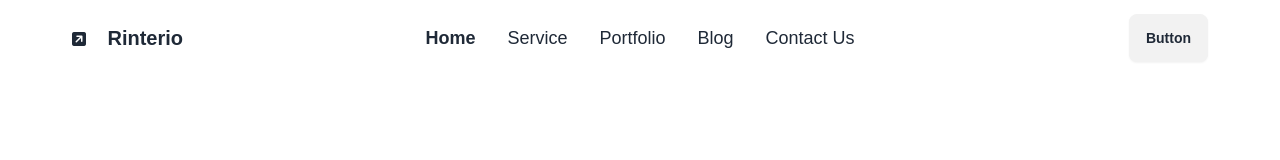
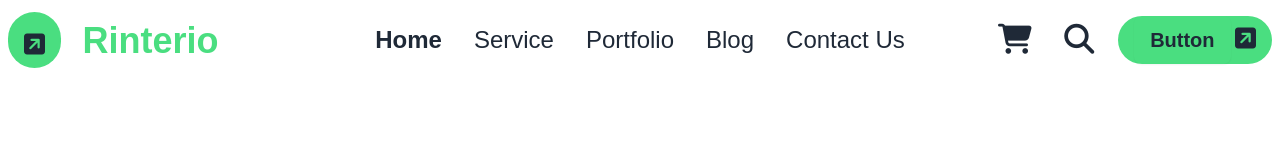
Before and after one commit to Alamin10231/Assignment-3, a website: page index.html in a window 1280 px wide. Drawn offline with nearby package versions, Linux system fonts and the light colour scheme.

Commit message:
navbar complete

```diff
--- a/index.html
+++ b/index.html
@@ -15,12 +15,12 @@
  <!-- font awasome cnd link -->
  <link rel="stylesheet" href="https://cdnjs.cloudflare.com/ajax/libs/font-awesome/6.6.0/css/all.min.css" integrity="sha512-Kc323vGBEqzTmouAECnVceyQqyqdsSiqLQISBL29aUW4U/M7pSPA/gEUZQqv1cwx4OnYxTxve5UMg5GT6L4JJg==" crossorigin="anonymous" referrerpolicy="no-referrer" />
 </head>
-<body class="mx-auto ">
+<body class="mx-auto container">
   <!-- header section -->
-  <div class="navbar bg-base-100">
+  <div class="navbar bg-base-100  ">
     <div class="navbar-start">
       <div class="dropdown">
-        <div tabindex="0" role="button" class="btn btn-ghost lg:hidden">
+        <div tabindex="0" role="button" class="btn btn-ghost lg:hidden flex-1 navbar-">
           <svg
             xmlns="http://www.w3.org/2000/svg"
             class="h-5 w-5"
@@ -44,24 +44,36 @@
           <li><a>Contact Us</a></li>
         </ul>
       </div>
-      <div>
-        <i class="fa-solid fa-square-arrow-up-right  rounded-full ;
+
+      <div class=" navbar-start items-center justify-center flex-1">
+        <i class="fa-solid fa-square-arrow-up-right  rounded-full text-2xl  bg-green-400 p-4 h-14 ;
         ]"></i>
-        <a class="btn btn-ghost text-xl ">Rinterio</a>
+        <a class="btn btn-ghost text-4xl text-green-400 ">Rinterio</a>
       </div>
+
 
     </div>
     <div class="navbar-center hidden lg:flex ">
-      <ul class="menu menu-horizontal px-1 text-lg ">
+      <ul class="menu menu-horizontal px-1 text-2xl font-extralight ">
         <li><a class="font-bold">Home</a></li>
-        <li><a>Service</a></li>
-        <li><a>Portfolio</a></li>
-        <li><a>Blog</a></li>
-        <li><a>Contact Us</a></li>
+        <li><a class="font-extralight">Service</a></li>
+        <li><a class="font-extralight">Portfolio</a></li>
+        <li><a class="font-extralight">Blog</a></li>
+        <li><a class="font-extralight">Contact Us</a></li>
       </ul>
     </div>
-    <div class="navbar-end">
-      <a class="btn">Button</a>
+
+    <div class="navbar-end hidden md:flex">
+      <div class="items-center text-3xl">
+        <i class="fa-solid fa-cart-shopping bg-white rounded-full "></i>
+        <i class="fa-solid fa-magnifying-glass px-6  rounded-full "></i>
+      </div>
+      <div class="bg-green-400 items-center rounded-3xl justify-center px-4">
+        <a class="btn text-md bg-transparent border-none text-xl  ">Button</a>
+        <i class="fa-solid fa-square-arrow-up-right  rounded-full text-2xl   ;
+  "></i>
+      </div>
+
     </div>
   </div>
   <!-- main section -->
--- a/style.css
+++ b/style.css
@@ -4,6 +4,6 @@
 
 body{
     font-family: Arial, Helvetica, sans-serif;
-    width: 90%;
+   width: 100%;
 
 }
```
Also changed, not shown: tailwind.config.js (+8 -1 lines).
